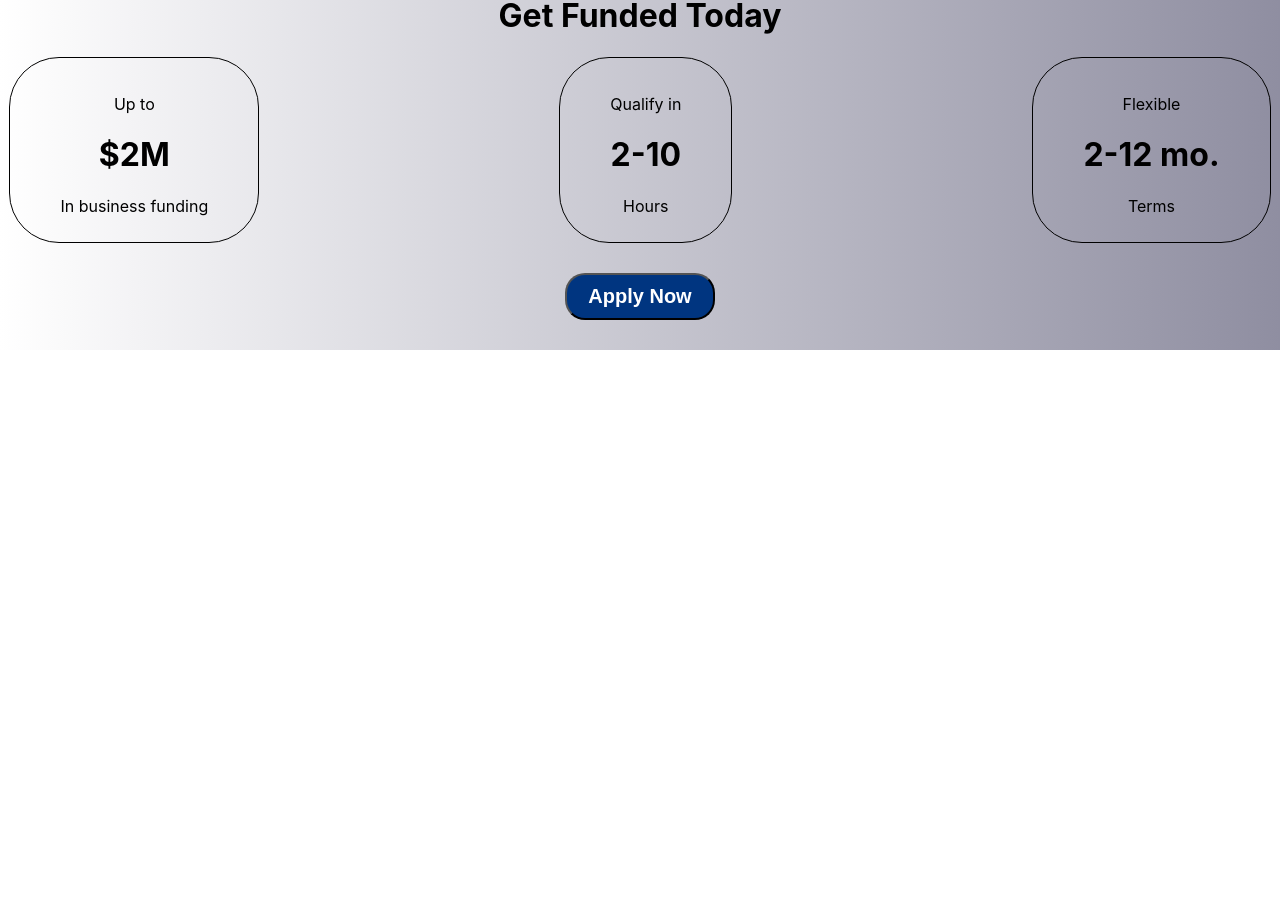
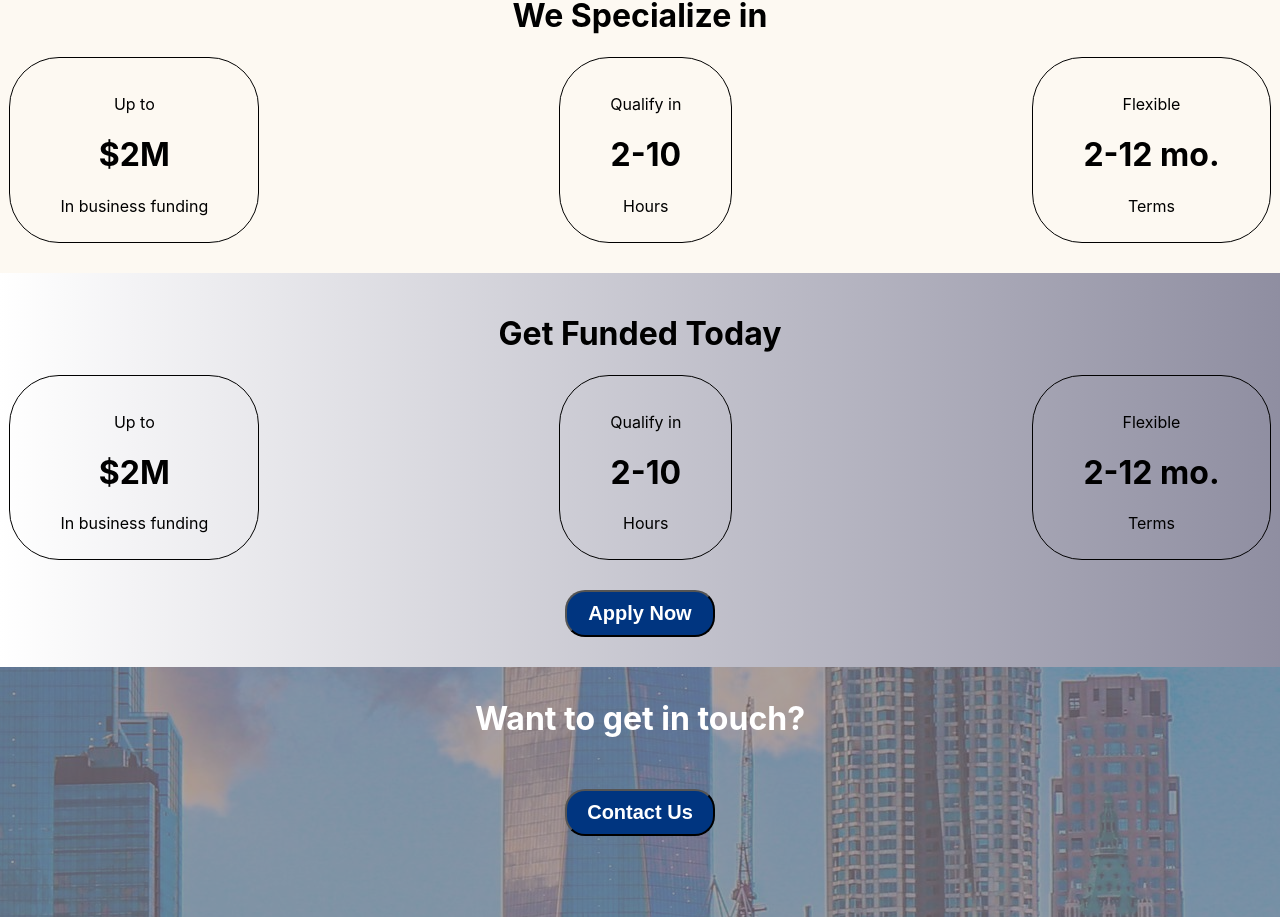
Before and after one commit to alanaynbund/Whitestone, a React (Create React App) app: page / in a window 1280 px wide. Shown: the part 1497-2414 px from the top of the page. Before the commit the page ends 1847 px from the top, so only its background shows below. Built offline with nearby package versions, Linux system fonts and the light colour scheme.

Commit message:
more components

```diff
--- a/package.json
+++ b/package.json
@@ -3,6 +3,9 @@
   "version": "0.1.0",
   "private": true,
   "dependencies": {
+    "@fortawesome/fontawesome-svg-core": "^6.4.0",
+    "@fortawesome/free-regular-svg-icons": "^6.4.0",
+    "@fortawesome/free-solid-svg-icons": "^6.4.0",
     "@testing-library/jest-dom": "^5.16.5",
     "@testing-library/react": "^13.4.0",
     "@testing-library/user-event": "^13.5.0",
--- /dev/null
+++ b/src/components/contact/Contact.jsx
@@ -0,0 +1,12 @@
+import "./contact.css"
+
+const Contact = () => {
+    return(
+        <div className="contactC">
+            <h1>Want to get in touch?</h1>
+            <button className="btn">Contact Us</button>
+        </div>
+    )
+}
+
+export default Contact
--- /dev/null
+++ b/src/components/contact/contact.css
@@ -0,0 +1,9 @@
+.contactC{
+    background-image: url("../../images/city.jpg");
+    height: 30vh;
+    color: white;
+    text-align: center;
+    padding-top: 10px;
+    background-position: center;
+    box-shadow: inset 0 0 0 1000px rgba(135, 123, 129, 0.7);
+}
--- a/src/components/getFunded/getfunded.css
+++ b/src/components/getFunded/getfunded.css
@@ -3,8 +3,8 @@
     width: 100%;
     background: rgb(255,255,255);
     background: linear-gradient(90deg, rgba(255,255,255,1) 0%, rgba(143,142,161,1) 100%);
-    margin-top: 30px;
-    padding-top: 13px;
+
+    padding-top: 20px;
 }
 
 .containerItems{
@@ -21,4 +21,5 @@
 
 button{
     margin: 30px 0px 30px 0px;
+    cursor: pointer;
 }
--- /dev/null
+++ b/src/components/specialized/Specialized.jsx
@@ -0,0 +1,31 @@
+import { Link } from "react-router-dom"
+import "./specialized.css"
+
+const Specialized = () => {
+    return (
+        <div className="specC">
+        <h1>We Specialize in</h1>
+        <div className="container">
+            <div className="containerItems">
+                <div className="containerItem">
+                    <p>Up to</p>
+                    <h1>$2M</h1>
+                    <p>In business funding</p>
+                </div>
+                <div className="containerItem">
+                    <p>Qualify in</p>
+                    <h1>2-10</h1>
+                    <p>Hours</p>
+                </div>
+                <div className="containerItem">
+                    <p>Flexible</p>
+                    <h1>2-12 mo.</h1>
+                    <p>Terms</p>
+                </div>
+            </div>
+        </div>
+    </div>
+    )
+}
+
+export default Specialized
--- /dev/null
+++ b/src/components/specialized/specialized.css
@@ -0,0 +1,8 @@
+.specC{
+text-align: center;
+width: 100%;
+background-color: rgb(253, 249, 242);
+margin-top: 30px;
+padding-top: 13px;
+padding-bottom: 30px;
+}
--- a/src/views/home/Home.jsx
+++ b/src/views/home/Home.jsx
@@ -1,7 +1,9 @@
+import Contact from "../../components/contact/Contact"
 import GetFunded from "../../components/getFunded/GetFunded"
 import Hero from "../../components/hero/Hero"
 import MainContent from "../../components/mainContent/MainContent"
 import Navbar from "../../components/navbar/Navbar"
+import Specialized from "../../components/specialized/Specialized"
 import "./home.css"
 
 const Home = () => {
@@ -13,7 +15,9 @@ const Home = () => {
                 <h1>Why Choose Whitestone?</h1>
             </div>
             <MainContent/>
+            <Specialized/>
             <GetFunded/>
+            <Contact/>
         </div>
     )
 }
```
Also changed, not shown: src/images/city.jpg (added), 1 other file (tests, documents, lock files or other folders).
